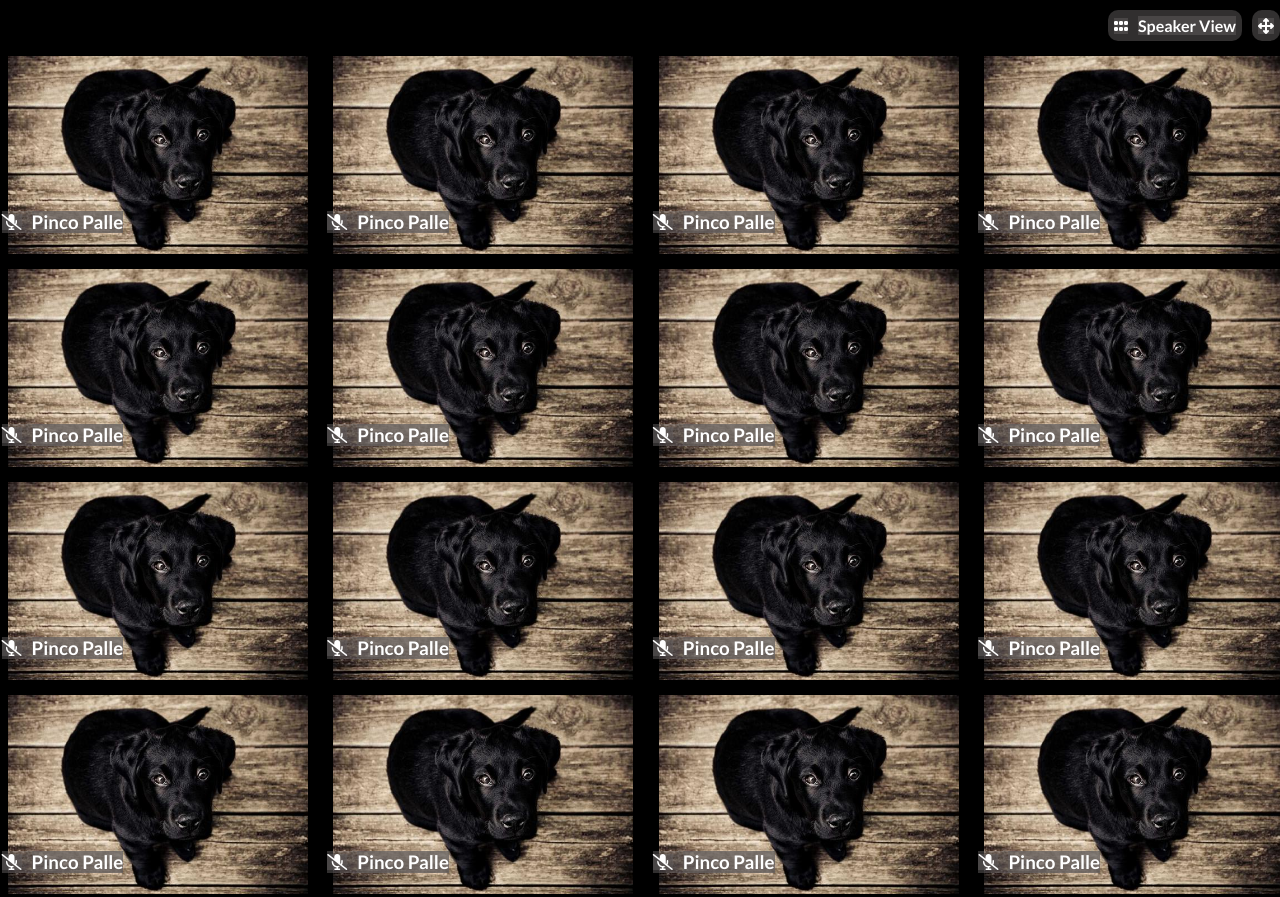
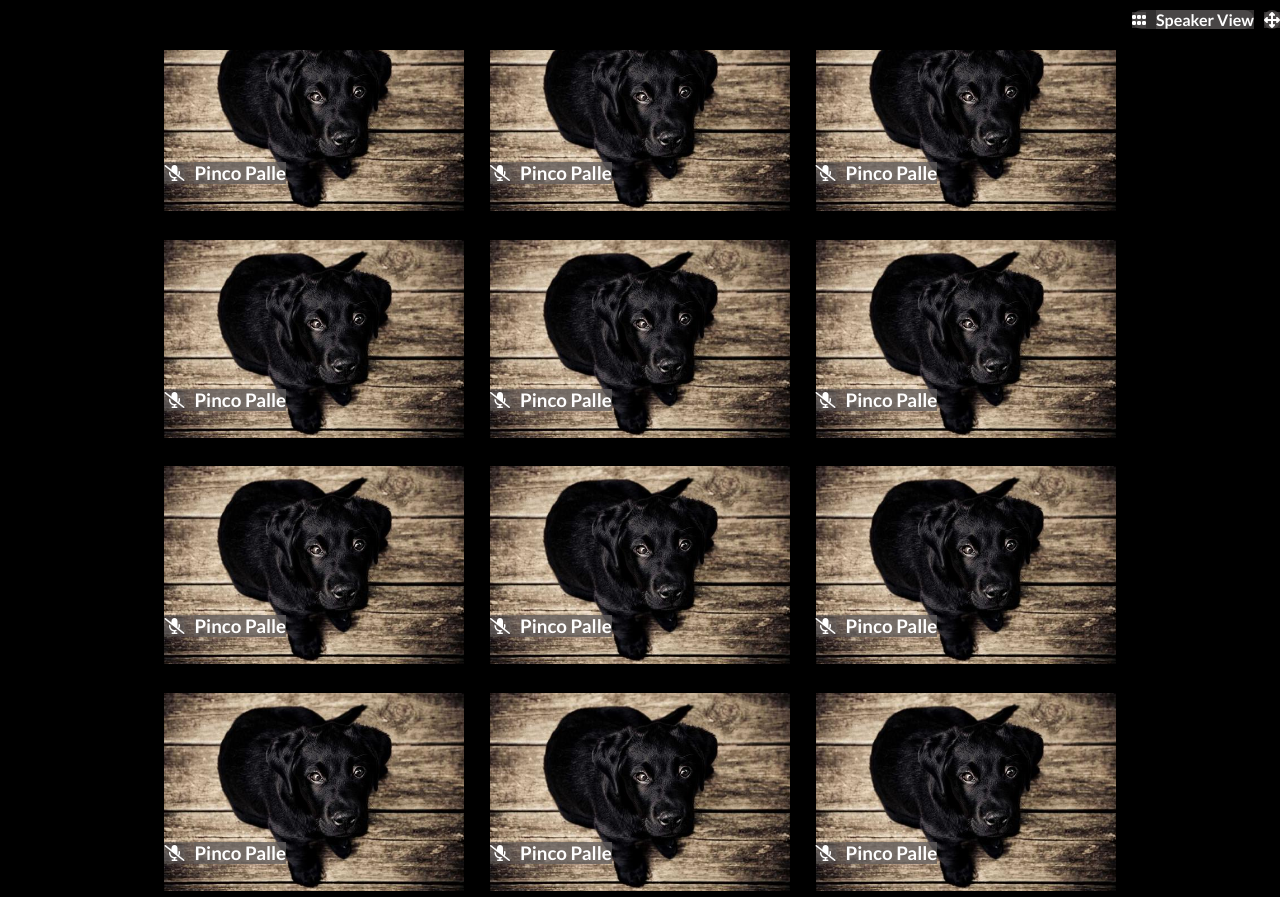
Before and after one commit to ElonaHoxhaj96/html-css-zoom, a plain HTML site: page index.html in a window 1280 px wide. Shown: the top 897 px of the page. Drawn offline with Linux system fonts and the light colour scheme.

Commit message:
fissato header in alto e sistemato margini user

```diff
--- a/style.css
+++ b/style.css
@@ -12,25 +12,28 @@
 /*SETTING HEADER*/
 
 header{
-    position: relative;
+    width: 100%;
     height: 50px;
+    position: fixed;
+    z-index: 900;
+
 }
 
 
 nav{
-
     position: absolute;
     top: 10px;
     right: 0;
-    width: 200px;
+    width:auto;
     display: flex;
     justify-content: flex-end;
     flex-wrap: nowrap;
-    z-index: 900;
     color: white;
     gap: 10px;
 }
 #speakerview{
+    width: auto;
+    height: 100%;
     background-color: rgba(99, 95, 95, 0.5);
     display: flex;
     justify-content: center;
@@ -42,7 +45,7 @@ a{
     background-color: rgba(99, 95, 95, 0.5);
     text-decoration: none;
     color: white;
-    padding: 3%;
+
     gap: 10px;
 }
 
@@ -68,8 +71,6 @@ main{
     display: flex;
     justify-content: center;
     flex-wrap: wrap;
-    gap: 2%;
-
     width: 100vw;
 
 }
@@ -78,6 +79,7 @@ main{
 .user{
     position: relative;
     flex-shrink: 0;
+    margin: 1%;
 
 }
 
@@ -96,7 +98,6 @@ main{
 }
 
 img{
-    margin: 2%;
     width: 300px;
     background-size: cover;
 }
```
